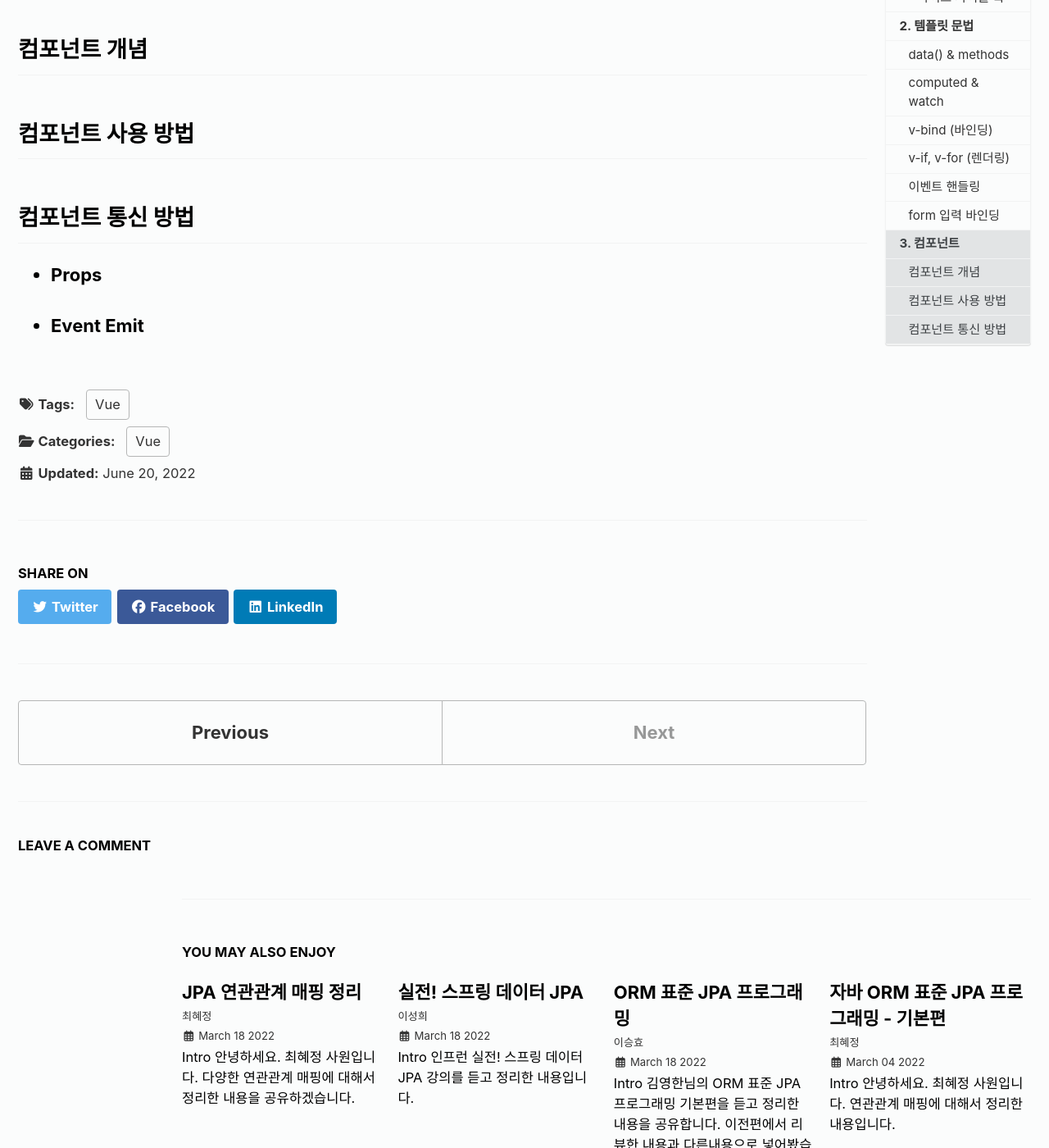
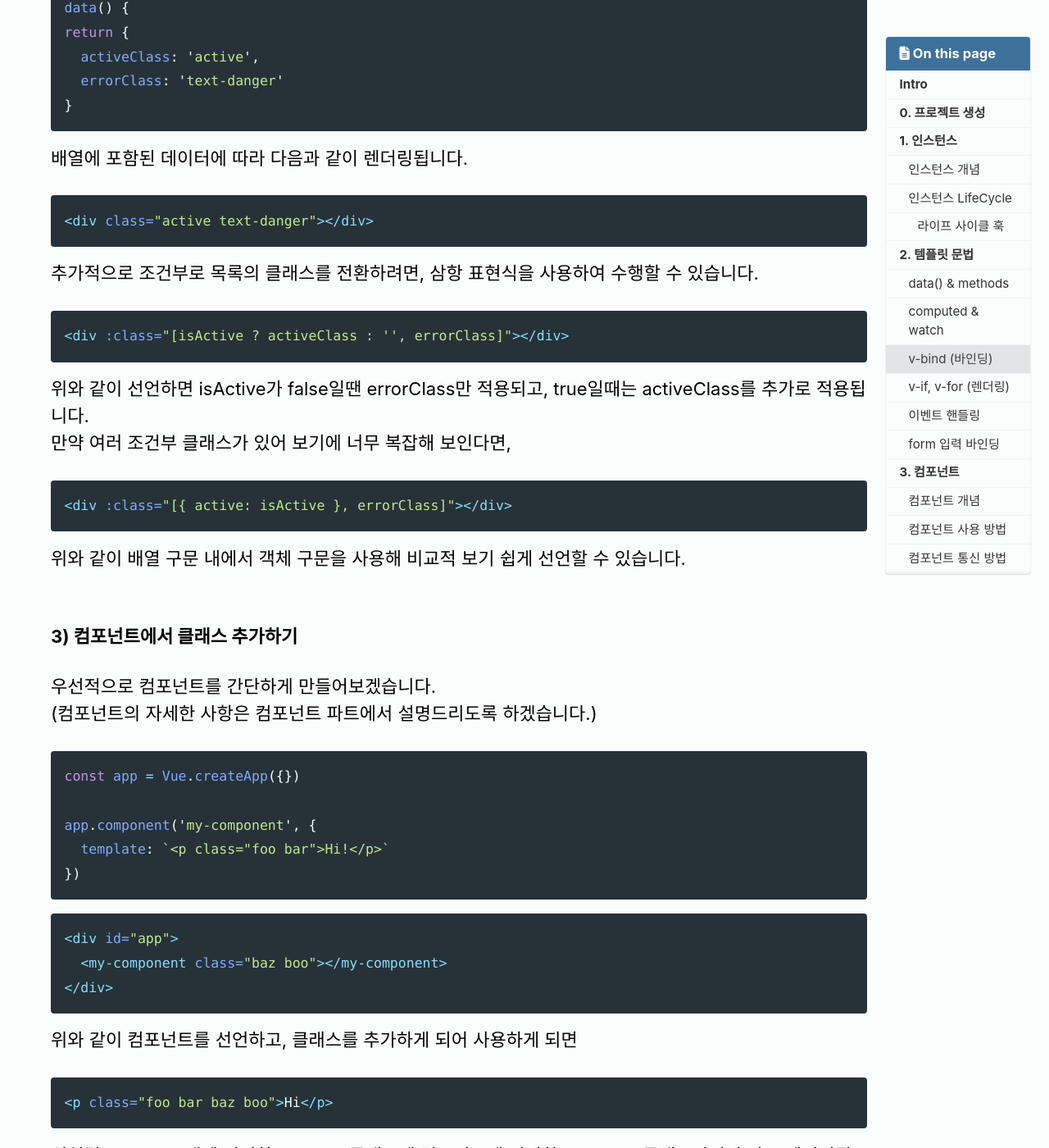
Before and after one commit to openobjectnet/openobjectnet.github.io, a Jekyll site: the page built from _posts/2022-06-20-vue3-basic.md, in a window 1280 px wide and 1400 px high, scrolled down 7761 px. Shown: the whole window at 82% size. Built offline with Jekyll 4.4.1, drawn with Linux system fonts in a browser that asks for light colours; cached includes are drawn as plain includes; nearby versions of some CDN libraries; comment, search, counter and statistics services are not loaded; some of the changed text lies outside the part shown.

Commit message:
0626 수정 완료

````diff
--- a/_posts/2022-06-20-vue3-basic.md
+++ b/_posts/2022-06-20-vue3-basic.md
@@ -177,7 +177,7 @@ v-bind를 주로 사용할 수 있는 대표적인 속성은 style, class, src(
 * <b>:class</b>
 <br>
 
-  1) 객체로 전달하기
+  <b>1) 객체로 전달하기</b>
 
   ```html
   <div
@@ -203,22 +203,154 @@ v-bind를 주로 사용할 수 있는 대표적인 속성은 style, class, src(
   ```
   > <p style="font-size:20px"> isActive 또는 hasError가 변경되면 그에따라 클래스 목록이 업데이트됩니다.</p>
 
-<br>
+  ```html
+  <div :class="classObject"></div>
+  ```
+  ```javascript
+  data() {
+    return {
+      classObject: {
+        active: true,
+        'text-danger': false
+      }
+    }
+  }
+  ```
+  :class에 객체를 선언하지 않고, data()에 객체를 선언하고 사용하여도 상관없습니다.
 
-  2) 배열로 전달하기
+  > 해당 구문은 computed를 사용해도 바인딩이 가능합니다.
+
+  <br>
+  <b>2) 배열로 전달하기</b>
+
+  ```html
+  <div :class="[activeClass, errorClass]"></div>
+  ```
+  위와 같이 배열 형식으로 클래스 목록을 작성합니다.
+
+  ```javascript
+  data() {
+  return {
+    activeClass: 'active',
+    errorClass: 'text-danger'
+  }
+  ```
+  배열에 포함된 데이터에 따라 다음과 같이 렌더링됩니다.
+
+  ```html
+  <div class="active text-danger"></div>
+  ```
+
+  추가적으로 조건부로 목록의 클래스를 전환하려면, 삼항 표현식을 사용하여 수행할 수 있습니다.
+  ```html
+  <div :class="[isActive ? activeClass : '', errorClass]"></div>
+  ```
+  위와 같이 선언하면 isActive가 false일땐 errorClass만 적용되고, true일때는 activeClass를 추가로 적용됩니다.<br>
+  만약 여러 조건부 클래스가 있어 보기에 너무 복잡해 보인다면,
+  ```html
+  <div :class="[{ active: isActive }, errorClass]"></div>
+  ```
+  위와 같이 배열 구문 내에서 객체 구문을 사용해 비교적 보기 쉽게 선언할 수 있습니다.
+
+  <br>
+  <b>3) 컴포넌트에서 클래스 추가하기</b>
+
+  우선적으로 컴포넌트를 간단하게 만들어보겠습니다.<br>
+  (컴포넌트의 자세한 사항은 컴포넌트 파트에서 설명드리도록 하겠습니다.)
+  ```javascript
+  const app = Vue.createApp({})
+
+  app.component('my-component', {
+    template: `<p class="foo bar">Hi!</p>`
+  })
+  ```
+
+  ```html
+  <div id="app">
+    <my-component class="baz boo"></my-component>
+  </div>
+  ```
+
+  위와 같이 컴포넌트를 선언하고, 클래스를 추가하게 되어 사용하게 되면
+
+  ```html
+  <p class="foo bar baz boo">Hi</p>
+  ```
+  위처럼 template 내에 선언한 foo, bar 클래스에 컴포넌트에 선언한 baz, boo 클래스까지 추가로 렌더링됩니다.
+  > 이는 클래스 바인딩(:class)을 사용하여도 동일하게 작동됩니다.
 
 
-<br>
+* <b>:style</b>
+  :style 사용법은 css를 사용하는 것과 매우 유사하기 때문에 매우 간단합니다.
+  <br>
+  <b>1) 객체로 전달하기</b>
+  객체로 전달하는 방법은 :class와 같이 두가지 방법이 있습니다.
 
-  3) 컴포넌트에서 사용하기
+  직접 태그 내에서 객체를 선언하여 바인딩하는 방법이 있고,
+  ```html
+  <div :style="{ color: activeColor, fontSize: fontSize + 'px' }"></div>
+  ```
+  ```javascript
+  data() {
+    return {
+      activeColor: 'red',
+      fontSize: 30
+    }
+  }
+  ```
 
-* <b>:style</b>
+  템플릿을 더 깔끔하게 만들기 위해, 스타일 객체를 따로 만들어 바인딩하는 방법이 있습니다.
 
-* <b>:src</b>
+  ```html
+  <div :style="styleObject"></div>
+  ```
+  ```javascript
+  data() {
+    return {
+      styleObject: {
+        color: 'red',
+        fontSize: '13px'
+      }
+    }
+  }
+  ```
 
-* <b>:href</b>
+  <br>
+  <b>2) 배열로 전달하기</b>
 
+  배열 구문을 사용하면, 동일한 요소에 다음과 같이 여러 스타일 객체를 적용할 수 있습니다.
+  ```html
+  <div :style="[baseStyles, overridingStyles]"></div>
+  ```
+  > baseStyles와 overridingStyles는 위 스타일 객체처럼 만들면 됩니다.
+  <br>
 
+  :class와 동일하게 :style도 삼항 연산자를 활용하여 렌더링할 수 있습니다.
+    ```html
+  <div :style="[isOveride ? overridingStyles : baseStyles, textStyles ]"></div>
+  ```
+  > textSytles는 기본으로 적용되고, isOveride의 값이 true일 경우 overridStyles를, false일 경우 baseStyle를 적용합니다.
+
+  > 추가적으로 다중값을 선언하여 브라우저의 따라 지원하는 배열의 마지막 값만 렌더링해줄 수 있습니다.<br>
+  > :style="{ display: [ '-webkit-box', '-ms-flexbox', 'flex' ] }
+
+* <b>:src, :href</b>
+
+  :src와 :href도 사용법이 간단합니다. :src는 이미지 url, :href는 사이트 url을 렌더링할 수 있습니다.
+
+  ```html
+  <img :src="profile" />
+  <a :href="url"> test.com </a>
+  ```
+
+  ```javascript
+  data() {
+    return {
+      profile: 'test:/img/profile1.jpg',
+      url: 'www.test.com'
+    }
+  }
+  ```
 
 
 ## v-if, v-for (렌더링)
````
